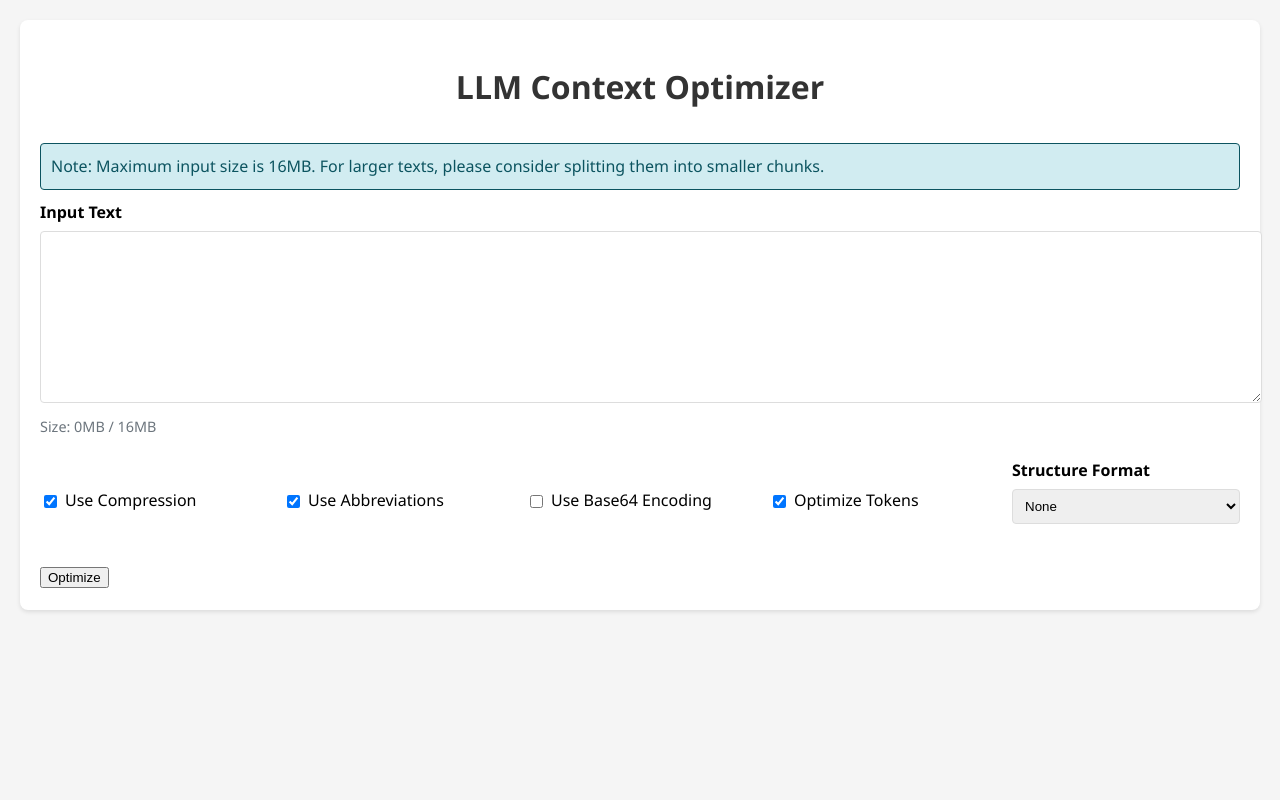
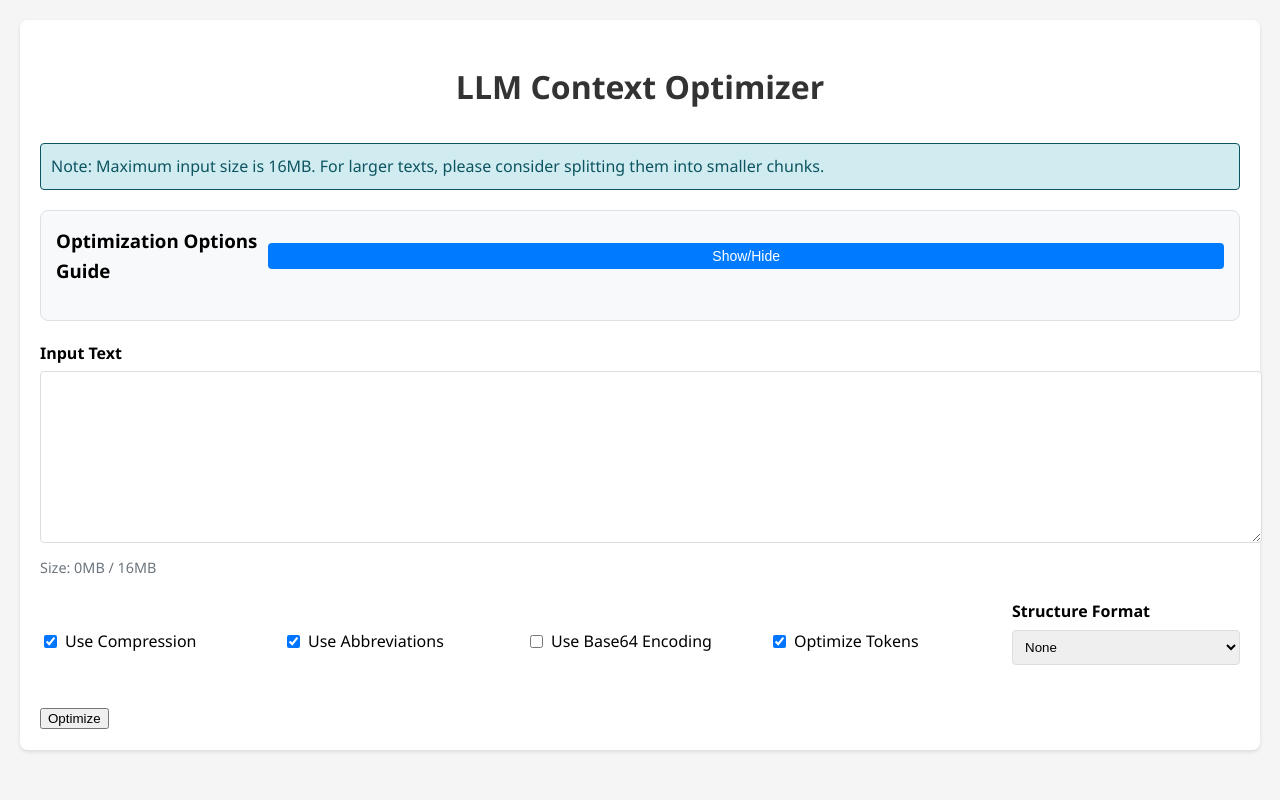
Before and after one commit to sanky369/LLMContextOptimizer, a Flask app: page / in a window 1280 px wide. Run offline with Flask 3, Linux system fonts and the light colour scheme.

Commit message:
Agent query: I've added a help section with explanations for each optimization option. Can you see the 'Show/Hide' button above the form, and does clicking it show the detailed explanations for each option?
Add a help section to the web interface explaining context optimization options.

Screenshot: https://storage.googleapis.com/screenshot-production-us-central1/aceacbd7-096e-4511-bdc9-454de33812f4/8e070751-41a0-4dba-bb42-730c0a6616f3.jpg

```diff
--- a/templates/index.html
+++ b/templates/index.html
@@ -128,6 +128,86 @@
             border-radius: 4px;
             display: none;
         }
+        .help-section {
+            margin-bottom: 20px;
+        }
+        .help-section h3 {
+            margin-top: 0;
+            display: flex;
+            justify-content: space-between;
+            align-items: center;
+        }
+        .help-section .help-toggle {
+            background: #007bff;
+            color: white;
+            padding: 5px 10px;
+            border: none;
+            border-radius: 4px;
+            cursor: pointer;
+            font-size: 14px;
+        }
+        .help-section .help-content {
+            margin-top: 10px;
+            border: 1px solid #ddd;
+            padding: 10px;
+            border-radius: 4px;
+        }
+        .help-item {
+            margin-bottom: 15px;
+        }
+        .help-item h4 {
+            margin-top: 0;
+            color: #333;
+        }
+
+        /* New styles from edited snippet */
+        .help-section {
+            margin: 20px 0;
+            padding: 15px;
+            background: #f8f9fa;
+            border-radius: 8px;
+            border: 1px solid #dee2e6;
+        }
+
+        .help-toggle {
+            background: #007bff;
+            color: white;
+            border: none;
+            padding: 5px 10px;
+            border-radius: 4px;
+            cursor: pointer;
+            float: right;
+            font-size: 14px;
+        }
+
+        .help-toggle:hover {
+            background: #0056b3;
+        }
+
+        .help-content {
+            margin-top: 20px;
+        }
+
+        .help-item {
+            margin-bottom: 20px;
+            padding: 10px;
+            background: white;
+            border-radius: 4px;
+            border: 1px solid #e9ecef;
+        }
+
+        .help-item h4 {
+            color: #007bff;
+            margin-top: 0;
+        }
+
+        .help-item p {
+            margin: 5px 0;
+        }
+
+        .help-item strong {
+            color: #495057;
+        }
     </style>
     <script>
         function updateCharCount() {
@@ -164,6 +244,15 @@
 
             return true;
         }
+
+        function toggleHelp() {
+            const helpContent = document.querySelector('.help-content');
+            if (helpContent.style.display === 'none') {
+                helpContent.style.display = 'block';
+            } else {
+                helpContent.style.display = 'none';
+            }
+        }
     </script>
 </head>
 <body>
@@ -176,6 +265,42 @@
 
         <div class="info">
             Note: Maximum input size is 16MB. For larger texts, please consider splitting them into smaller chunks.
+        </div>
+
+        <div class="help-section" id="helpSection">
+            <h3>Optimization Options Guide <button onclick="toggleHelp()" class="help-toggle">Show/Hide</button></h3>
+            <div class="help-content" style="display: none;">
+                <div class="help-item">
+                    <h4>Use Compression</h4>
+                    <p>Reduces text size by removing redundant spaces and unnecessary formatting.</p>
+                    <p><strong>Best for:</strong> Long texts with lots of whitespace and formatting.</p>
+                    <p><strong>Example:</strong> "The  quick  brown   fox" → "The quick brown fox"</p>
+                </div>
+                <div class="help-item">
+                    <h4>Use Abbreviations</h4>
+                    <p>Replaces common phrases with their abbreviated forms.</p>
+                    <p><strong>Best for:</strong> Technical documents with repeated terminology.</p>
+                    <p><strong>Example:</strong> "Natural Language Processing" → "NLP"</p>
+                </div>
+                <div class="help-item">
+                    <h4>Use Base64 Encoding</h4>
+                    <p>Encodes text in Base64 format for more compact representation.</p>
+                    <p><strong>Best for:</strong> Binary data or texts with special characters.</p>
+                    <p><strong>Example:</strong> "Hello" → "SGVsbG8="</p>
+                </div>
+                <div class="help-item">
+                    <h4>Optimize Tokens</h4>
+                    <p>Optimizes text for better token usage in language models.</p>
+                    <p><strong>Best for:</strong> Text being sent to LLMs like GPT.</p>
+                    <p><strong>Example:</strong> Merging common token pairs, optimizing punctuation.</p>
+                </div>
+                <div class="help-item">
+                    <h4>Structure Format</h4>
+                    <p>Organizes text in a structured format (JSON or XML).</p>
+                    <p><strong>Best for:</strong> Data that needs to be parsed or has hierarchical relationships.</p>
+                    <p><strong>Example:</strong> Converting text to JSON with defined keys and values.</p>
+                </div>
+            </div>
         </div>
 
         <form method="POST" onsubmit="return validateForm()" enctype="multipart/form-data">
```
